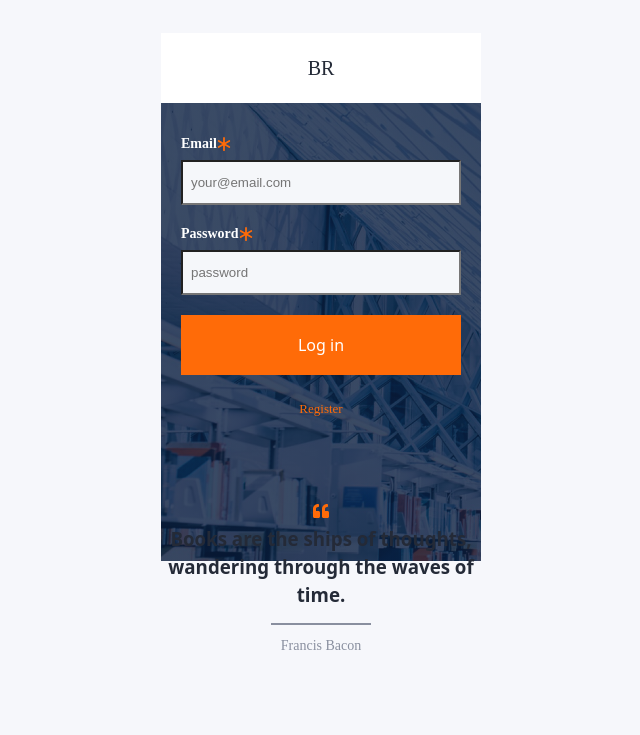
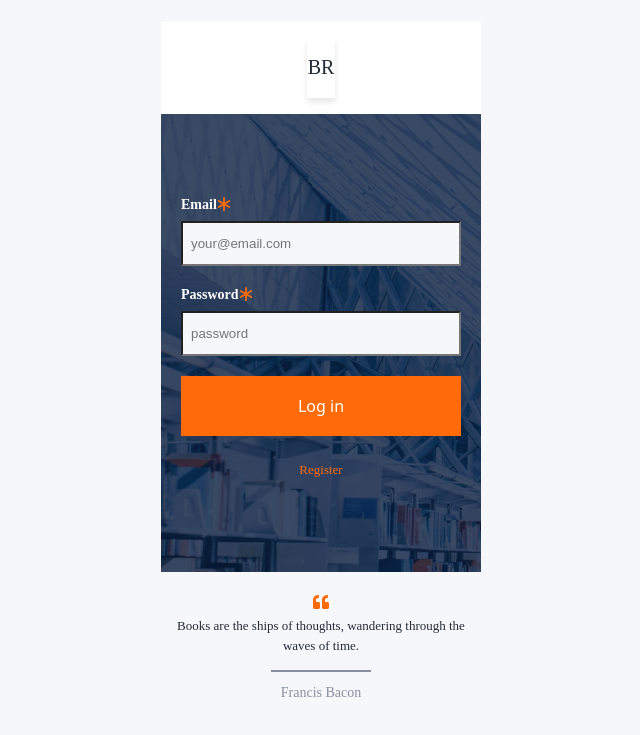
Before and after one commit to LesyaKot/BookRead, a React (Vite) app: page /login in a window 1280 px wide. Shown: the part 103-838 px from the top of the page, without its empty margins (319-959 px from the left). Before the commit the page ends 800 px from the top, so only its background shows below. Built offline with nearby package versions, Linux system fonts and the light colour scheme.

Commit message:
add css to AuthNav, Login, Register

```diff
--- a/index.html
+++ b/index.html
@@ -1,11 +1,9 @@
-<!doctype html>
+<!DOCTYPE html>
 <html lang="en">
   <head>
     <meta charset="UTF-8" />
     <link rel="icon" type="image/svg+xml" href="/book.png" />
     <meta name="viewport" content="width=device-width, initial-scale=1.0" />
-    <script src="https://accounts.google.com/gsi/client" async defer></script>
-
     <title>BookRead</title>
   </head>
   <body>
--- a/src/components/AuthNav/AuthNav.module.css
+++ b/src/components/AuthNav/AuthNav.module.css
@@ -10,14 +10,13 @@
 
 .link {
   text-decoration: none;
-  color: #fff;
-  background-color: #fff;
+    background-color: #fff;
   width: 130px;
   height: 40px;
   font-family: Montserrat;
   font-size: 14px;
   font-weight: 500;
-  text-align: center;
+    text-align: center;
   align-items: center;
   line-height: 38px;
   border: solid 1px #242a37;
@@ -26,12 +25,13 @@
 }
 
 .link:hover {
-  background-color: #fff;
+  background-color: #ff6b08;
   color: #fff;
+  border: none;
 }
 
 .active {
   background-color: #ff6b08;
-  color: white;
+  color: #fff;
   border: none;
 }
--- a/src/components/LogInForm/LogInForm.module.css
+++ b/src/components/LogInForm/LogInForm.module.css
@@ -22,6 +22,8 @@
   display: flex;
   flex-direction: column;
   padding: 32px 20px;
+  justify-content: flex-end;
+    align-items: stretch;
 }
 .label {
   font-family: Montserrat;
@@ -59,30 +61,6 @@
   height: 60px;
   border-radius: 0%;
 }
-.textTitle {
-  display: inline-block;
-  margin: 0;
-  color: #242a37;
-}
-
-.text {
-  position: relative;
-  text-align: center;
-  color: #898f9f;
-  font-family: Montserrat;
-  font-weight: 500;
-  font-size: 14px;
-  line-height: 17.07px;
-}
-
-.text::before {
-  content: "";
-  display: block;
-  width: 100px;
-  height: 2px;
-  margin: 0 auto 12px;
-  background-color: #898f9f;
-}
 
 .accent {
   color: #ff6b08;
@@ -99,3 +77,38 @@
   text-align: center;
   color: #a6abb9;
 }
+
+.textWrap {
+  margin-top: 60px;
+  padding-top: 20px;
+}
+
+.textTitle {
+  display: inline-block;
+  margin: 0;
+  color: #242a37;
+  font-family: Montserrat;
+  font-weight: 500;
+  font-size: 13px;
+  text-align: center;
+}
+
+.text {
+  position: relative;
+  text-align: center;
+  color: #898f9f;
+  font-family: Montserrat;
+  font-weight: 500;
+  font-size: 14px;
+  line-height: 17.07px;
+  padding-bottom: 48px;
+}
+
+.text::before {
+  content: "";
+  display: block;
+  width: 100px;
+  height: 2px;
+  margin: 0 auto 12px;
+  background-color: #898f9f;
+}
--- a/src/components/Logo/Logo.module.css
+++ b/src/components/Logo/Logo.module.css
@@ -5,6 +5,12 @@
   line-height: 26.98px;
   text-align: center;
   color: #242a37;
-  line-height: 38px;
   margin: 0;
+  padding-top: 16px;
+  padding-bottom: 16ppx;
 }
+.logoContainer {
+  box-shadow: 0px 4px 6px rgba(0, 0, 0, 0.1);
+  width: 100%;
+  height: 60px;
+}
--- a/src/components/RegisterForm/RegisterForm.jsx
+++ b/src/components/RegisterForm/RegisterForm.jsx
@@ -50,7 +50,7 @@ export default function RegisterForm() {
               name: "",
               email: "",
               password: "",
-              confirmPassword: "",
+
             }}
             onSubmit={handleSubmit}
           >
@@ -106,6 +106,7 @@ export default function RegisterForm() {
                 />
               </label>
 
+
               <button className={css.btn} type="submit">
                 Register
               </button>
--- a/src/components/RegisterForm/RegisterForm.module.css
+++ b/src/components/RegisterForm/RegisterForm.module.css
@@ -20,7 +20,9 @@
   height: 512px;
   display: flex;
   flex-direction: column;
-  padding: 32px 20px;
+  align-items: stretch;
+  justify-content: center;
+  padding: 72px 20px;
 }
 .label {
   font-family: Montserrat;
@@ -57,6 +59,8 @@
   width: 280px;
   height: 60px;
   border-radius: 0%;
+  margin-bottom: 20px;
+  margin-top: 20px;
 }
 .textTitle {
   display: inline-block;
--- a/src/main.jsx
+++ b/src/main.jsx
@@ -6,18 +6,13 @@ import ErrorBoundary from "./components/ErrorBoundary/ErrorBoundary";
 import "./index.css";
 import App from "./App.jsx";
 import { store } from "./redux/store";
-import { GoogleOAuthProvider } from "@react-oauth/google";
-import {GOOGLE_CLIENT_ID} from "../config.js"
-
 
 createRoot(document.getElementById("root")).render(
   <StrictMode>
     <Provider store={store}>
       <ErrorBoundary>
         <BrowserRouter>
-          <GoogleOAuthProvider clientId={GOOGLE_CLIENT_ID}>
-            <App />
-          </GoogleOAuthProvider>
+          <App />
         </BrowserRouter>
       </ErrorBoundary>
     </Provider>
```
